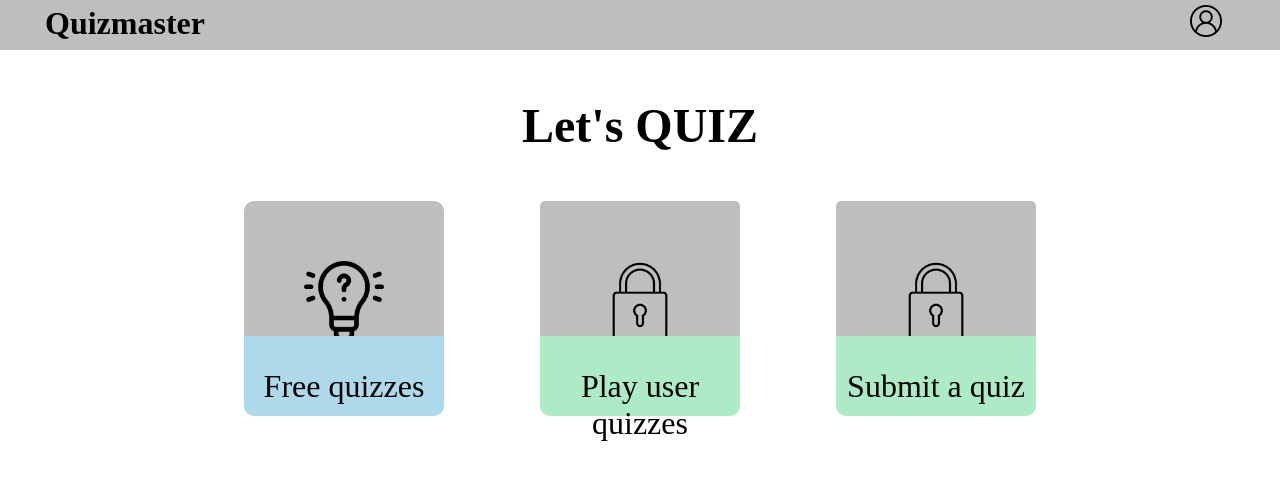
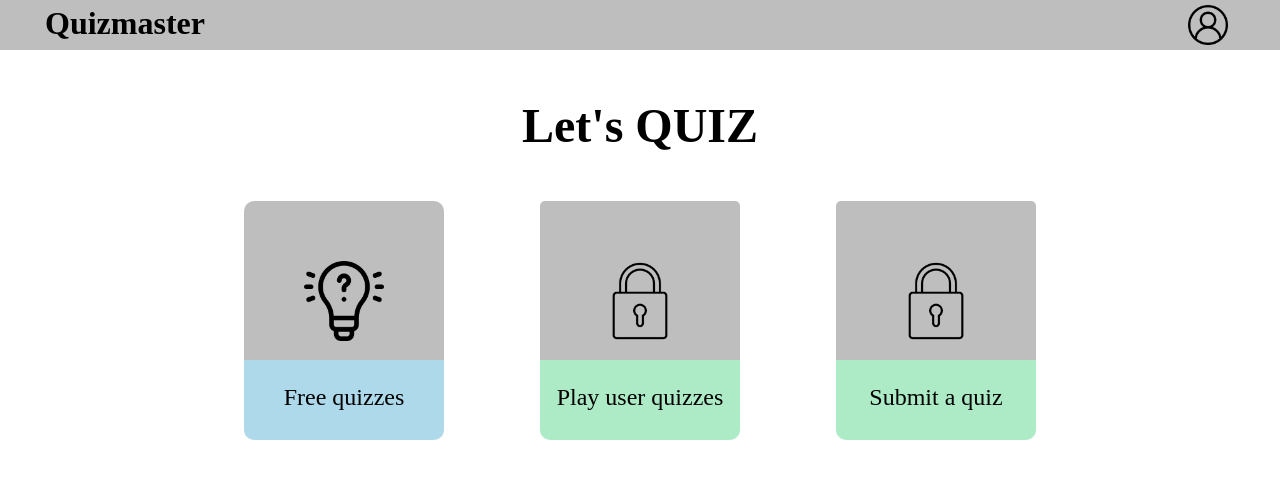
Before and after one commit to MaxErixon/FLORA, a PHP site: page /HTML/home-free.html in a window 1280 px wide. Shown: the top 480 px of the page. Run offline with PHP 8.4, Linux system fonts and the light colour scheme.

Commit message:
Create onclick on the boxes of home-free.html

```diff
--- a/CSS/home-free.css
+++ b/CSS/home-free.css
@@ -22,8 +22,8 @@ h1{
 }
 
 img{
-    width: 4vh;
-    height: 4vh;
+    width: 5vh;
+    height: 5vh;
 }
 
 button {
@@ -61,6 +61,8 @@ button {
     justify-content: center;
     align-items: center;
     border-radius: 10px 10px 10px 10px;
+
+    cursor: pointer;
 }
 
 .free-quiz > img{
@@ -69,7 +71,7 @@ button {
 }
 .title-free-quiz{
     position: absolute;
-    bottom: 48vh;
+    bottom: 45vh;
     background-color: rgb(173, 217, 234);
     width: 25vh;
     height: 10vh;
@@ -77,7 +79,7 @@ button {
 }
 .title-free-quiz > p{
     text-align: center;
-    font-size: 2rem;
+    font-size: 1.5rem;
 }
 .user-quiz{
     background-color: rgb(190, 190, 190);
@@ -95,7 +97,7 @@ button {
 }
 .title-user-quiz{
     position: absolute;
-    bottom: 48vh;
+    bottom: 45vh;
     background-color: rgb(173, 234, 198);
     width: 25vh;
     height: 10vh;
@@ -103,7 +105,7 @@ button {
 }
 .title-user-quiz > p{
     text-align: center;
-    font-size: 2rem;
+    font-size: 1.5rem;
 }
 .submit-quiz{
     background-color: rgb(190, 190, 190);
@@ -122,7 +124,7 @@ button {
 
 .title-submit-quiz{
     position: absolute;
-    bottom: 48vh;
+    bottom: 45vh;
     background-color: rgb(173, 234, 198);
     width: 25vh;
     height: 10vh;
@@ -131,5 +133,5 @@ button {
 
 .title-submit-quiz > p{
     text-align: center;
-    font-size: 2rem;
+    font-size: 1.5rem;
 }
--- a/HTML/free-quiz.html
+++ b/HTML/free-quiz.html
@@ -22,5 +22,6 @@
 </div>
 
     <script src="../JS/home-free.js"></script>
+    <script src="../JS/free-quizzes.js"></script>
 </body>
 </html>
--- a/HTML/home-free.html
+++ b/HTML/home-free.html
@@ -12,7 +12,7 @@
     <div class="header">
     <!--Typsnitt Roboto-->
     <h1>Quizmaster</h1>
-    <button id = "icon-user">
+    <button id= "icon-user" onclick = "btnuserIcon()">
         <img src="../Images/user.jpg" alt="buttonpng">
     </button>
 </div>
@@ -20,13 +20,13 @@
     <div class="title"><p>Let's QUIZ</p></div>
     <div id="container">
         <div class="start-up">
-            <div class="free-quiz"><img src="../Images/free-quiz.png">
+            <div class="free-quiz" onclick="btnfreeQuiz()"><img src="../Images/free-quiz.png">
                 <div class="title-free-quiz"><p>Free quizzes</p></div>
             </div>
-             <div class="user-quiz"><img src="../Images/lock.jpg">
+             <div class="user-quiz" onclick ="btnuserQuiz()"><img src="../Images/lock.jpg">
                 <div class="title-user-quiz"><p>Play user quizzes</p></div>
             </div>
-             <div class="submit-quiz"><img src="../Images/lock.jpg">
+             <div class="submit-quiz" onclick="btnsubmitQuiz()"><img src="../Images/lock.jpg">
                 <div class="title-submit-quiz"><p>Submit a quiz</p></div>
             </div>
 </div>
--- a/JS/home-free.js
+++ b/JS/home-free.js
@@ -1,10 +1,21 @@
 "use strict"
 
-function setButtonsEventHandler(){
-    let userIcon = document.getElementById("icon-user");
-    userIcon.addEventListener("click", buttonFreeQuiz);
+function btnuserIcon(){
+    location.href = "login.html"
+    console.log("hello");
 }
 
-function buttonFreeQuiz(){
+function btnfreeQuiz(){
+    location.href = "free-quiz.html"
     console.log("hello");
 }
+
+function btnuserQuiz(){
+    //Call  function alert with a info-message
+    console.log("hello");
+}
+
+function btnsubmitQuiz(){
+    //Call  function alert with a info-message
+    console.log("hello");
+}
```
Also changed, not shown: JS/free-quizzes.js (+37 -0 lines), 2 other files.
